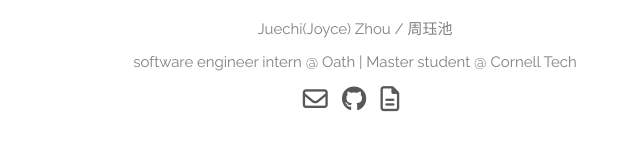
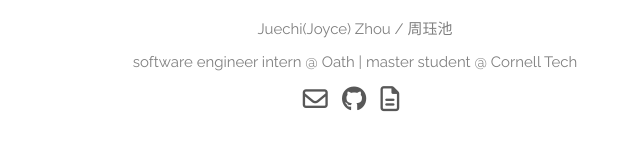
Before and after one commit to pzjc/pzjc.github.io, a plain HTML site: page index.html in a window 1280 px wide. Shown: the part 629-780 px from the top of the page, 293-933 px from the left. Drawn offline with nearby package versions, Linux system fonts and the light colour scheme.

Commit message:
update intro

```diff
--- a/index.html
+++ b/index.html
@@ -18,7 +18,7 @@
       <p class="text"></p>
       <!-- <p class="note">Have fun playing with those dots</p> -->
       <p class="intro">Juechi(Joyce) Zhou / 周珏池</p>
-      <p class="intro">software engineer intern @ Oath | Master student @ Cornell Tech </p>
+      <p class="intro">software engineer intern @ Oath | master student @ Cornell Tech </p>
       <div class="contact">
           <a href="mailto: jz762@cornell.edu" target="_blank"><i class="fa fa-envelope-o"></i></a>
           <a href="https://github.com/pzjc" target="_blank"><i class="fa fa-github"></i></a>
```
